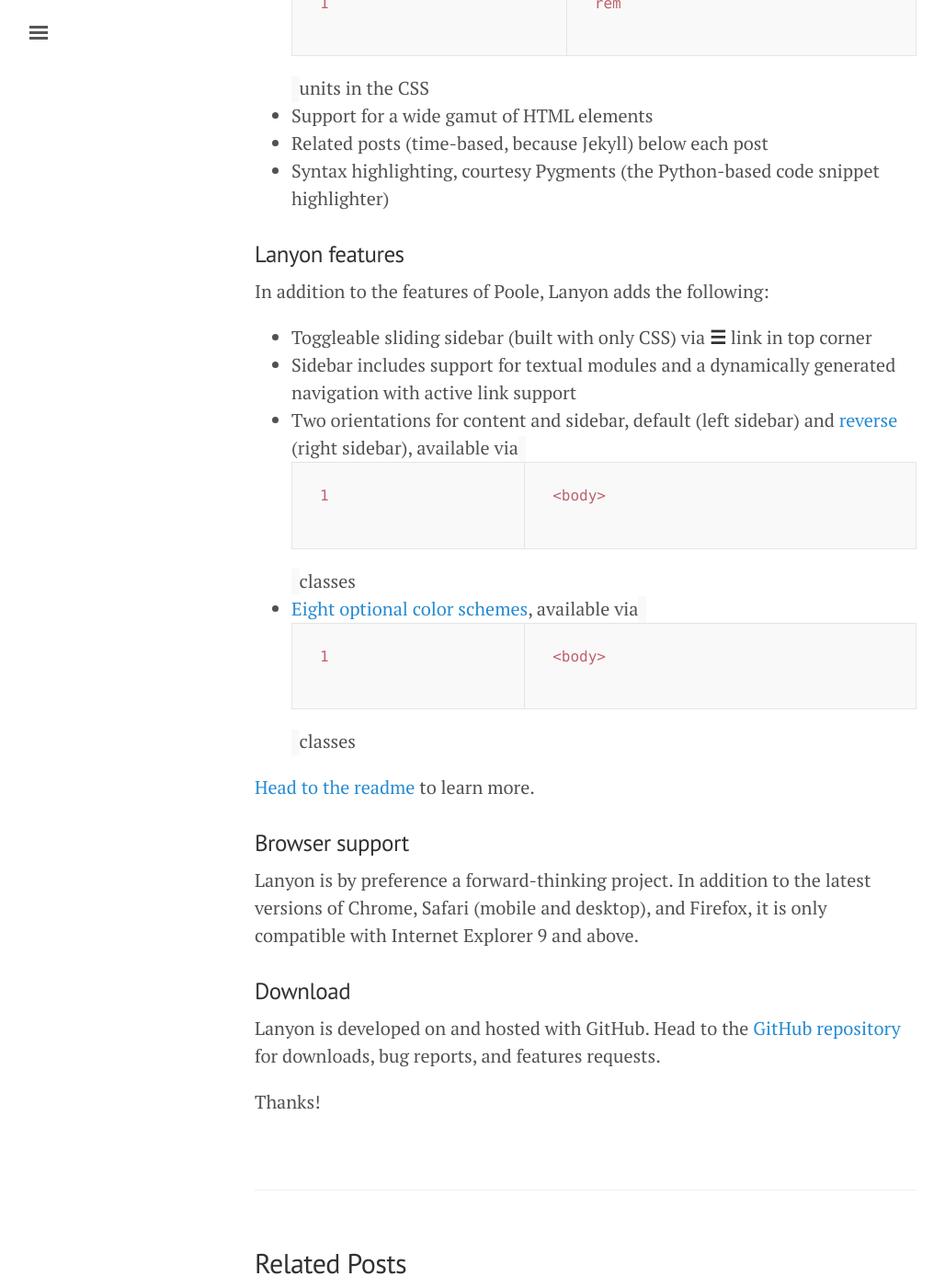
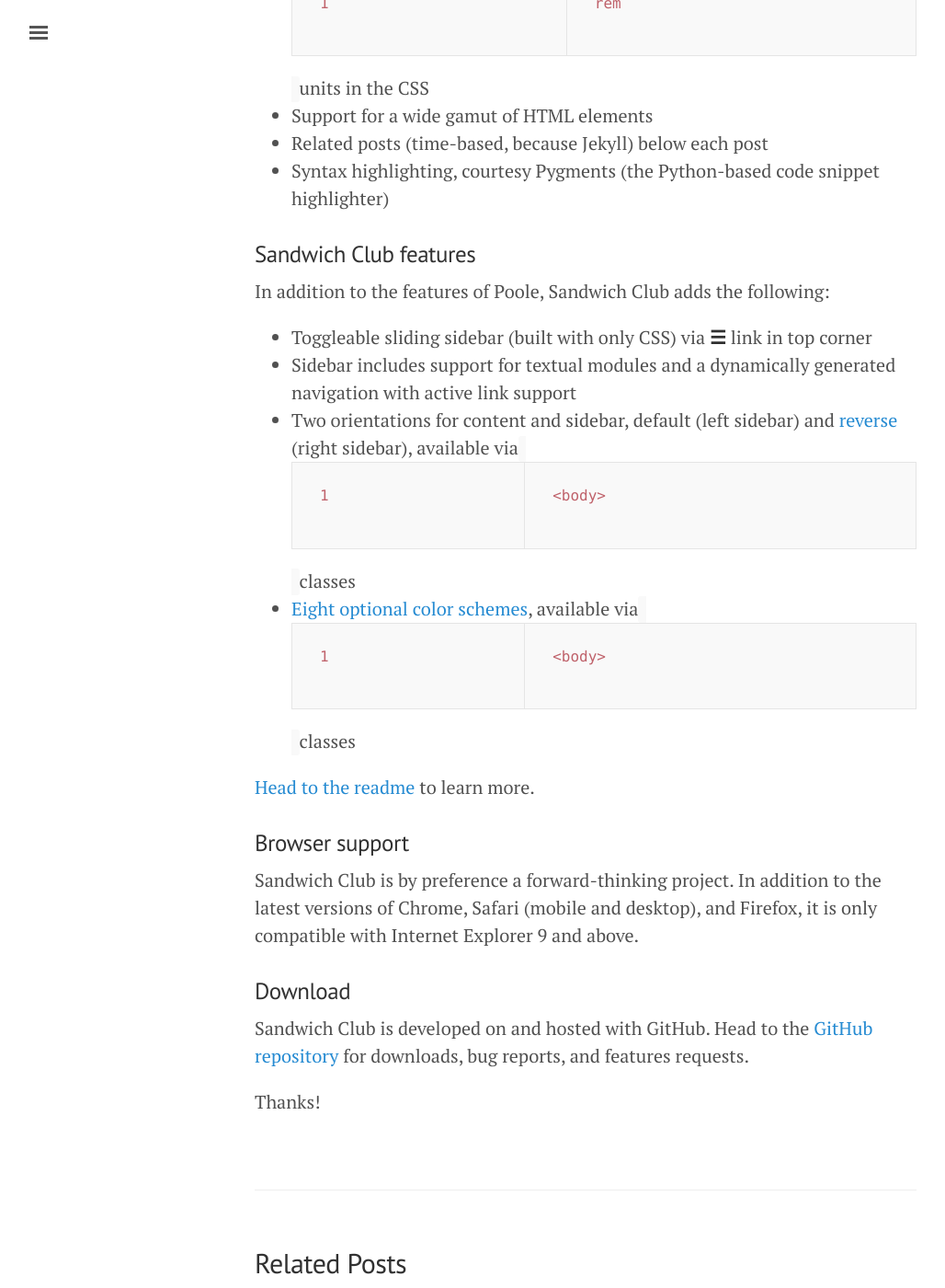
Before and after one commit to ericcarraway/sandwich-club, a Jekyll site: the page built from _posts/2014-01-02-introducing-lanyon.md, in a window 1280 px wide and 1400 px high, scrolled down 627 px. Shown: the whole window at 92% size, without its empty margins (3-1031 px from the left). Built offline with Jekyll 4.4.1, drawn with Linux system fonts in a browser that asks for light colours; some of the changed text lies outside the part shown.

Commit message:
hosting is configured; this tests updating

```diff
--- a/_config.yml
+++ b/_config.yml
@@ -9,7 +9,7 @@
 
 # Setup
 title:               Sandwich Club
-tagline:             'A Jekyll theme'
+tagline:             'This is a test'
 description:         'A reserved <a href="http://jekyllrb.com" target="_blank">Jekyll</a> theme that places the utmost gravity on content with a hidden drawer. Made by <a href="https://twitter.com/CarrawayEric" target="_blank">@CarrawayEric</a>.'
 url:                 http://sandwichclub.io
 # baseurl:             ''
--- a/_posts/2014-01-02-introducing-lanyon.md
+++ b/_posts/2014-01-02-introducing-lanyon.md
@@ -1,13 +1,13 @@
 ---
 layout: post
-title: Introducing Lanyon
+title: Introducing Sandwich Club
 ---
 
-Lanyon is an unassuming [Jekyll](http://jekyllrb.com) theme that places content first by tucking away navigation in a hidden drawer. It's based on [Poole](http://getpoole.com), the Jekyll butler.
+Sandwich Club is an unassuming [Jekyll](http://jekyllrb.com) theme that places content first by tucking away navigation in a hidden drawer. It's based on [Poole](http://getpoole.com), the Jekyll butler.
 
 ### Built on Poole
 
-Poole is the Jekyll Butler, serving as an upstanding and effective foundation for Jekyll themes by [@_](https://twitter.com/_). Poole, and every theme built on it (like Lanyon here) includes the following:
+Poole is the Jekyll Butler, serving as an upstanding and effective foundation for Jekyll themes by [@_](https://twitter.com/_). Poole, and every theme built on it (like Sandwich Club here) includes the following:
 
 * Complete Jekyll setup included (layouts, config, [404](/404), [RSS feed](/atom.xml), posts, and [example page](/about))
 * Mobile friendly design and development
@@ -16,9 +16,9 @@ Poole is the Jekyll Butler, serving as an upstanding and effective foundation fo
 * Related posts (time-based, because Jekyll) below each post
 * Syntax highlighting, courtesy Pygments (the Python-based code snippet highlighter)
 
-### Lanyon features
+### Sandwich Club features
 
-In addition to the features of Poole, Lanyon adds the following:
+In addition to the features of Poole, Sandwich Club adds the following:
 
 * Toggleable sliding sidebar (built with only CSS) via **☰** link in top corner
 * Sidebar includes support for textual modules and a dynamically generated navigation with active link support
@@ -29,10 +29,10 @@ In addition to the features of Poole, Lanyon adds the following:
 
 ### Browser support
 
-Lanyon is by preference a forward-thinking project. In addition to the latest versions of Chrome, Safari (mobile and desktop), and Firefox, it is only compatible with Internet Explorer 9 and above.
+Sandwich Club is by preference a forward-thinking project. In addition to the latest versions of Chrome, Safari (mobile and desktop), and Firefox, it is only compatible with Internet Explorer 9 and above.
 
 ### Download
 
-Lanyon is developed on and hosted with GitHub. Head to the <a href="https://github.com/poole/lanyon">GitHub repository</a> for downloads, bug reports, and features requests.
+Sandwich Club is developed on and hosted with GitHub. Head to the <a href="https://github.com/poole/lanyon">GitHub repository</a> for downloads, bug reports, and features requests.
 
 Thanks!
```
Also changed, not shown: _posts/2013-12-31-whats-jekyll.md (+2 -2 lines).
